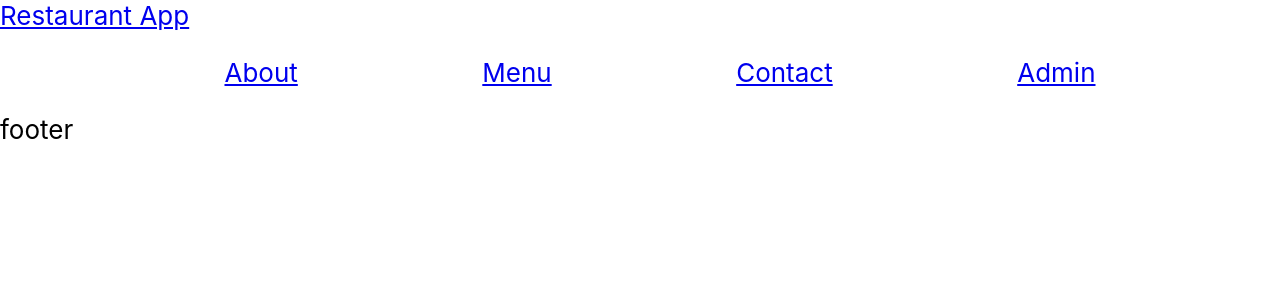
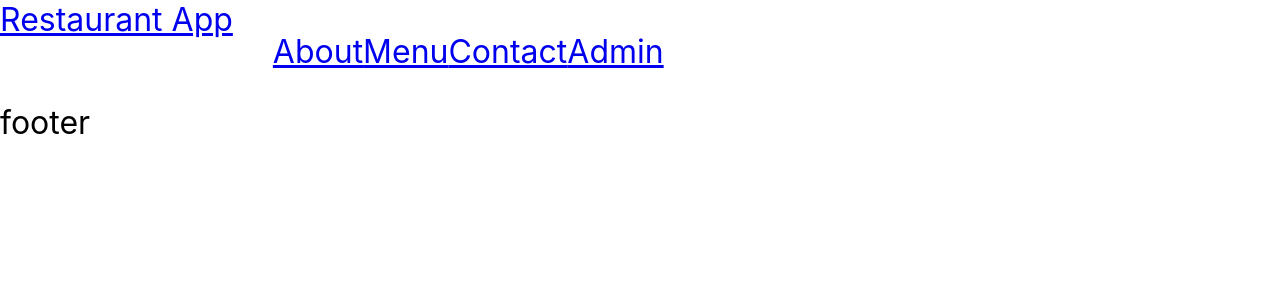
Before and after one commit to p-adams/book-app, a React (Vite) app: page / in a window 1280 px wide. Shown: the top 300 px of the page. Built offline with nearby package versions, Linux system fonts and the light colour scheme; no server answers.

Commit message:
improve layout styling

```diff
--- a/src/components/App/App.css
+++ b/src/components/App/App.css
@@ -2,5 +2,5 @@
   min-height: 100vh;
   display: flex;
   flex-direction: column;
-  font-size: calc(10px + 2vmin);
+  font-size: 32px;
 }
--- a/src/components/App/App.tsx
+++ b/src/components/App/App.tsx
@@ -4,7 +4,7 @@ import { mockRestaurantData } from "../../api";
 import RNavbar from "../RNavBar/RNavBar";
 import AboutPage from "../../pages/About";
 import "./App.css";
-import { Link, Route, Routes } from "react-router-dom";
+import { Route, Routes } from "react-router-dom";
 import AppLayout from "../../pages/AppLayout";
 import NotFound from "../../pages/NotFound";
 import MenuPage from "../../pages/Menu";
--- a/src/index.css
+++ b/src/index.css
@@ -1,13 +1,15 @@
 body {
   margin: 0;
-  font-family: -apple-system, BlinkMacSystemFont, 'Segoe UI', 'Roboto', 'Oxygen',
-    'Ubuntu', 'Cantarell', 'Fira Sans', 'Droid Sans', 'Helvetica Neue',
+  font-family: -apple-system, BlinkMacSystemFont, "Segoe UI", "Roboto", "Oxygen",
+    "Ubuntu", "Cantarell", "Fira Sans", "Droid Sans", "Helvetica Neue",
     sans-serif;
   -webkit-font-smoothing: antialiased;
   -moz-osx-font-smoothing: grayscale;
+  height: 100vh;
+  overflow: hidden;
 }
 
 code {
-  font-family: source-code-pro, Menlo, Monaco, Consolas, 'Courier New',
+  font-family: source-code-pro, Menlo, Monaco, Consolas, "Courier New",
     monospace;
 }
--- a/src/pages/AppLayout.tsx
+++ b/src/pages/AppLayout.tsx
@@ -1,12 +1,12 @@
 import { Link, Outlet } from "react-router-dom";
 import RNavbar from "../components/RNavBar/RNavBar";
-
+import "./page-layout.css";
 function AppLayout() {
   return (
-    <div>
+    <div className="page-layout-wrapper">
       <header>
+        {/** if isAdmin show Admin label next to title */}
         <Link to="/">Restaurant App</Link>
-      </header>
         <RNavbar
           navElements={[
             { label: "About", link: { path: "/about" } },
@@ -24,6 +24,8 @@ function AppLayout() {
             },
           ]}
         />
+      </header>
+
       <Outlet />
       <footer>footer</footer>
     </div>
--- /dev/null
+++ b/src/pages/page-layout.css
@@ -0,0 +1,20 @@
+.page-layout-wrapper {
+  height: 100vh;
+  display: flex;
+  flex-direction: column;
+}
+
+.page-layout-wrapper header {
+  min-height: 80px;
+  display: flex;
+}
+
+.page-layout-wrapper article {
+  flex-grow: 1;
+  overflow: auto;
+  background-color: lightgray;
+}
+
+.page-layout-wrapper footer {
+  min-height: 80px;
+}
```
Lines whose indentation alone changed are shown as unchanged.
